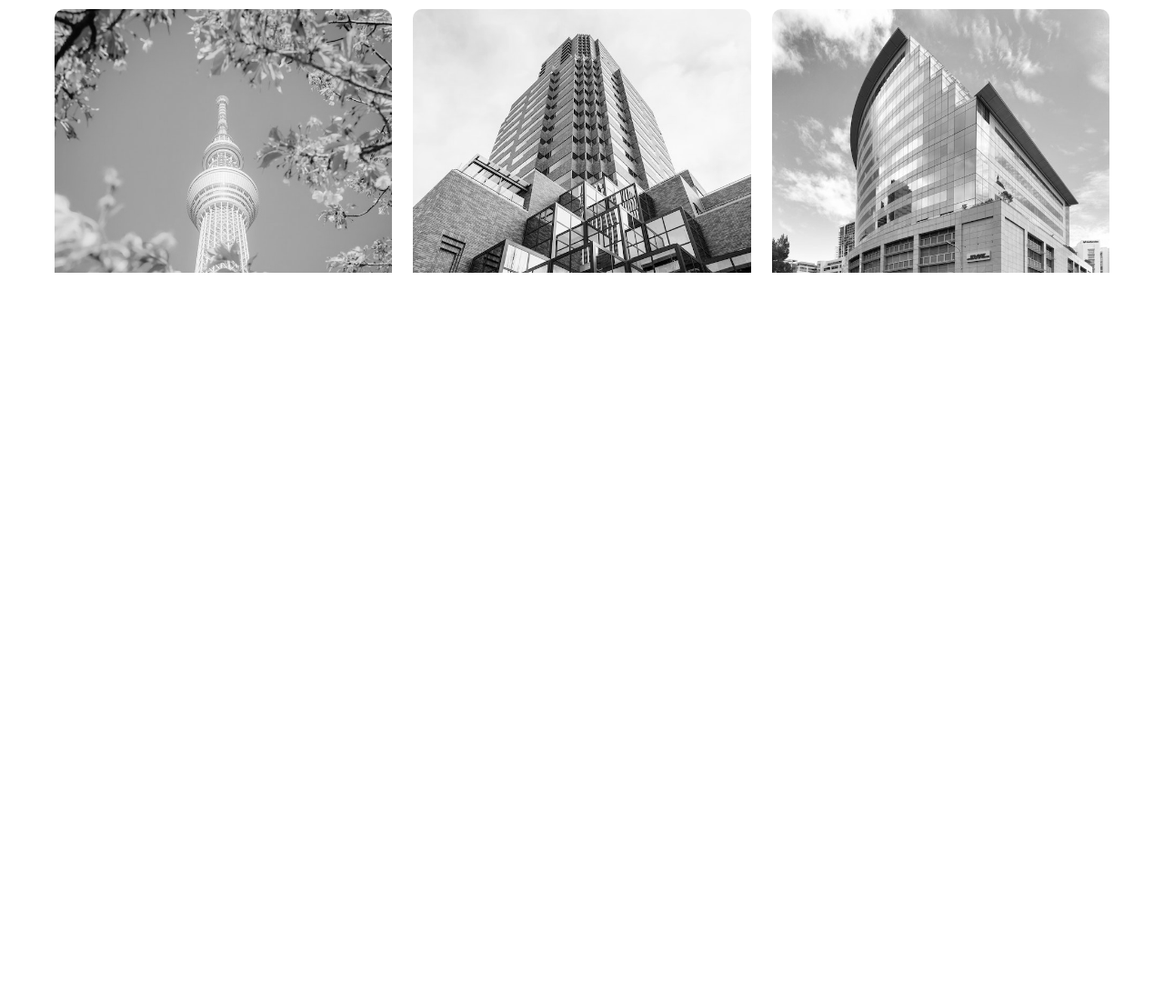
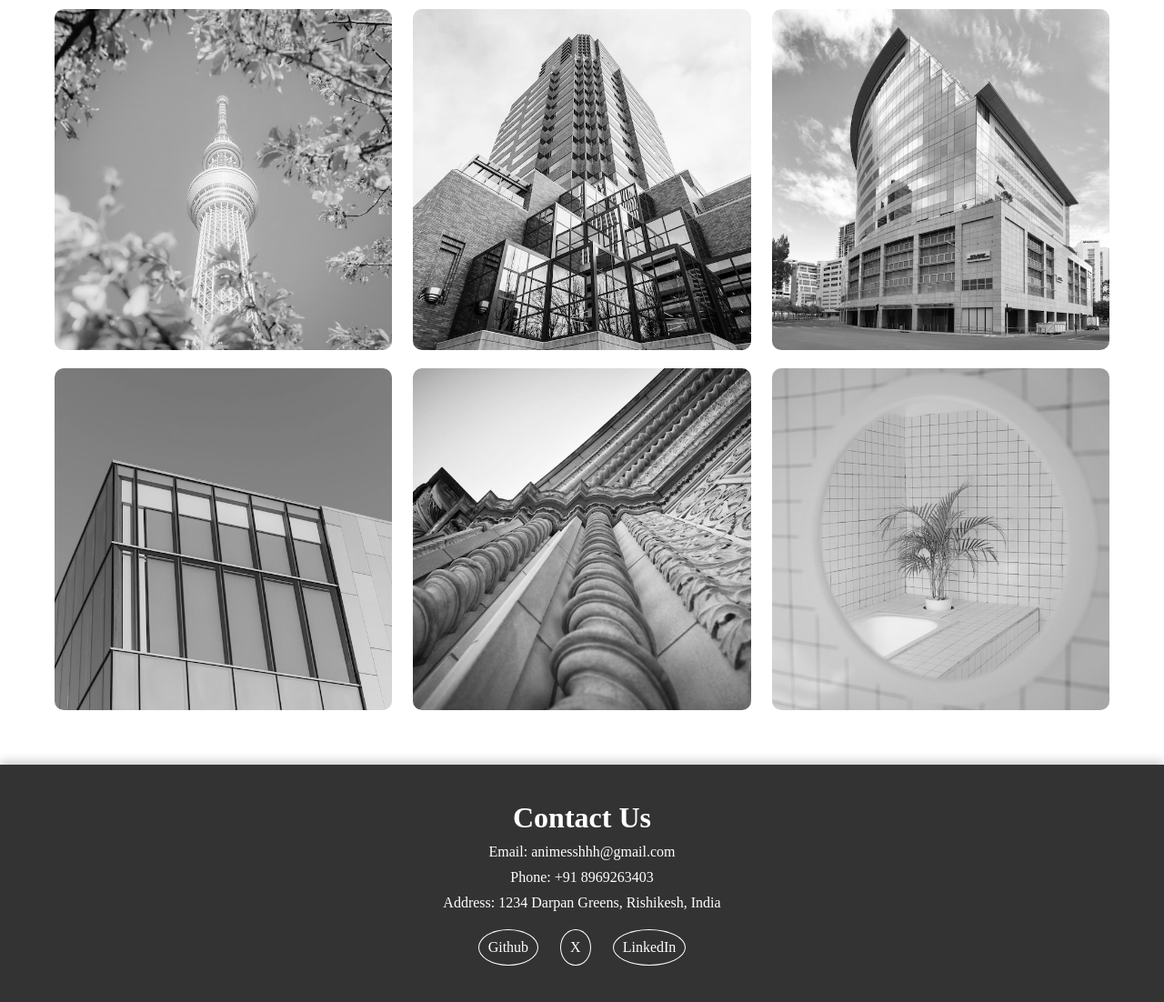
Before and after one commit to kmranimesh/Art-Gallery, a plain HTML site: page index.html in a window 1280 px wide. Shown: the part 500-1602 px from the top of the page at 91% size. Before the commit the page ends 800 px from the top, so only its background shows below. Drawn offline with Linux system fonts and the light colour scheme.

Commit message:
fotter work done

```diff
--- a/index.html
+++ b/index.html
@@ -11,50 +11,61 @@
   <div id="wrapper">
 
     <div class="container">
-      <h1>My Gallery</h1>
+      <h1>My Collections</h1>
 
       <div class="gallery">
 
         <figure class="card">
           <img src="assets/image1.jpg" alt="">
-          <figcaption>image1</figcaption>
+          <figcaption>$91</figcaption>
         </figure>
         <figure class="card">
           <img src="assets/image2.jpeg" alt="">
-          <figcaption>image2</figcaption>
+          <figcaption>$95</figcaption>
         </figure>
         <figure class="card">
           <img src="assets/image3.jpeg" alt="">
-          <figcaption>image3</figcaption>
+          <figcaption>$97</figcaption>
         </figure>
         <figure class="card">
           <img src="assets/image4.jpeg" alt="">
-          <figcaption>image4</figcaption>
+          <figcaption>$105</figcaption>
         </figure>
         <figure class="card">
           <img src="assets/image5.jpeg" alt="">
-          <figcaption>image5</figcaption>
+          <figcaption>$116</figcaption>
         </figure>
         <figure class="card">
           <img src="assets/image6.jpeg" alt="">
-          <figcaption>image6</figcaption>
+          <figcaption>$125</figcaption>
         </figure>
         <figure class="card">
           <img src="assets/image7.jpeg" alt="">
-          <figcaption>image7</figcaption>
+          <figcaption>$145</figcaption>
         </figure>
         <figure class="card">
           <img src="assets/image8.jpeg" alt="">
-          <figcaption>image8</figcaption>
+          <figcaption>$147</figcaption>
         </figure>
         <figure class="card">
           <img src="assets/image9.jpeg" alt="">
-          <figcaption>image9</figcaption>
+          <figcaption>$200</figcaption>
         </figure>
       </div>
     </div>
-
-
   </div>
+  <footer>
+    <div class="contact-container">
+        <h2>Contact Us</h2>
+        <p>Email: <a href="sinha.animesh36@gmail.com">animesshhh@gmail.com</a></p>
+        <p>Phone: <a href="tel:+1234567890">+91 8969263403</a></p>
+        <p>Address: 1234 Darpan Greens, Rishikesh, India</p>
+        <div class="social-media">
+            <a href="https://github.com/kmranimesh" class="social-icon">Github</a>
+            <a href="https://x.com/animeshkmr_" class="social-icon">X</a>
+            <a href="https://linkedin.com/in/animeshk13/" class="social-icon">LinkedIn</a>
+        </div>
+    </div>
+</footer>
 </body>
 </html>
--- a/styles.css
+++ b/styles.css
@@ -1,48 +1,46 @@
 * {
-  margin:0;
-  padding:0;
-  box-sizing:border-box;
+  margin: 0;
+  padding: 0;
+  box-sizing: border-box;
 }
 
-#wrapper{
-  height:100vh;
-  overflow-x:hidden;
-  overflow-y:auto;
+#wrapper {
+  min-height: 100vh;
+  display: flex;
+  flex-direction: column;
 }
 
-.container{
-  height:100%;
-  max-width:1200px;
-  margin:0 auto;
-  padding:20px;
+.container {
+  flex: 1;
+  max-width: 1200px;
+  margin: 0 auto;
+  padding: 20px;
 }
 
-.container h1{
+.container h1 {
   margin: 20px 100px;
   text-align: center;
   margin-bottom: 20px;
   font-size: 3rem;
 }
 
-.gallery{
+.gallery {
   display: flex;
   flex-wrap: wrap;
   justify-content: space-between;
 }
 
-
 .card {
-  width:32%;
-  position:relative;
+  width: 32%;
+  position: relative;
   margin-bottom: 20px;
   border-radius: 10px;
   overflow: hidden;
 }
 
-.card img{
-
-  width:100%;
-  height:100%;
+.card img {
+  width: 100%;
+  height: 100%;
   filter: grayscale(100%);
   box-shadow: 0 0 20px #333;
   object-fit: cover;
@@ -54,12 +52,11 @@
   filter: drop-shadow(0 0 10px #333);
 }
 
-
 .card:hover img {
   filter: grayscale(0%);
 }
 
-.card figcaption{
+.card figcaption {
   position: absolute;
   bottom: 0;
   left: 0;
@@ -79,3 +76,55 @@
   opacity: 1;
   transform: scale(1.03);
 }
+
+footer {
+  background-color: #333;
+  color: white;
+  text-align: center;
+  padding: 20px 0;
+  box-shadow: 0 -4px 10px rgba(0, 0, 0, 0.2);
+  margin-top: 20px;
+}
+
+footer .contact-container {
+  max-width: 600px;
+  margin: 0 auto;
+  padding: 20px;
+}
+
+footer .contact-container h2 {
+  margin-top: 0;
+  font-size: 2rem;
+}
+
+footer .contact-container p {
+  margin: 10px 0;
+}
+
+footer .contact-container a {
+  color: white;
+  text-decoration: none;
+  transition: color 0.3s ease;
+}
+
+footer .contact-container a:hover {
+  color: #ffcc00;
+}
+
+footer .social-media {
+  margin-top: 20px;
+}
+
+footer .social-icon {
+  display: inline-block;
+  margin: 0 10px;
+  padding: 10px;
+  border: 1px solid white;
+  border-radius: 50%;
+  transition: background-color 0.3s ease, color 0.3s ease;
+}
+
+footer .social-icon:hover {
+  background-color: white;
+  color: #333;
+}
```
